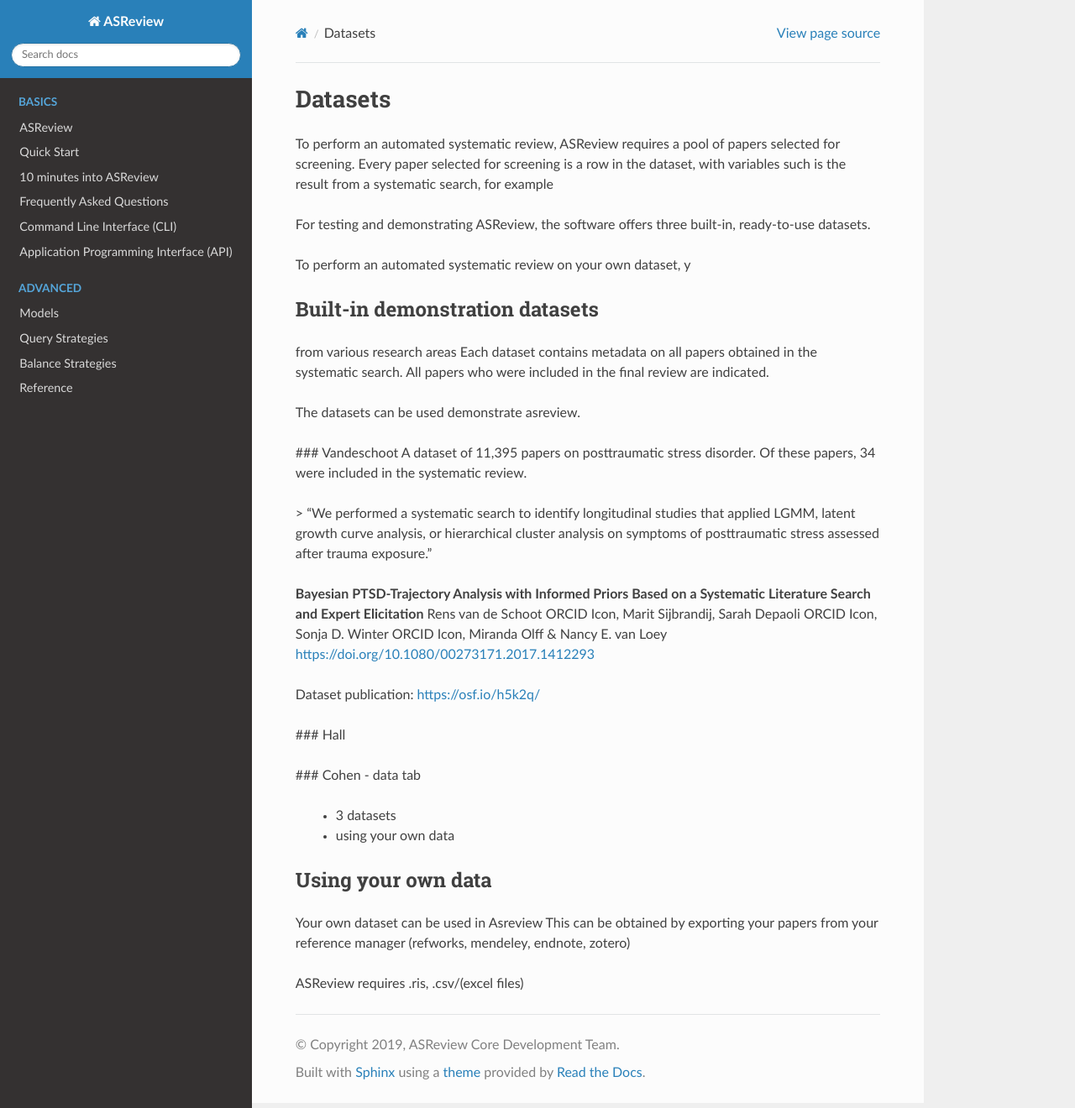
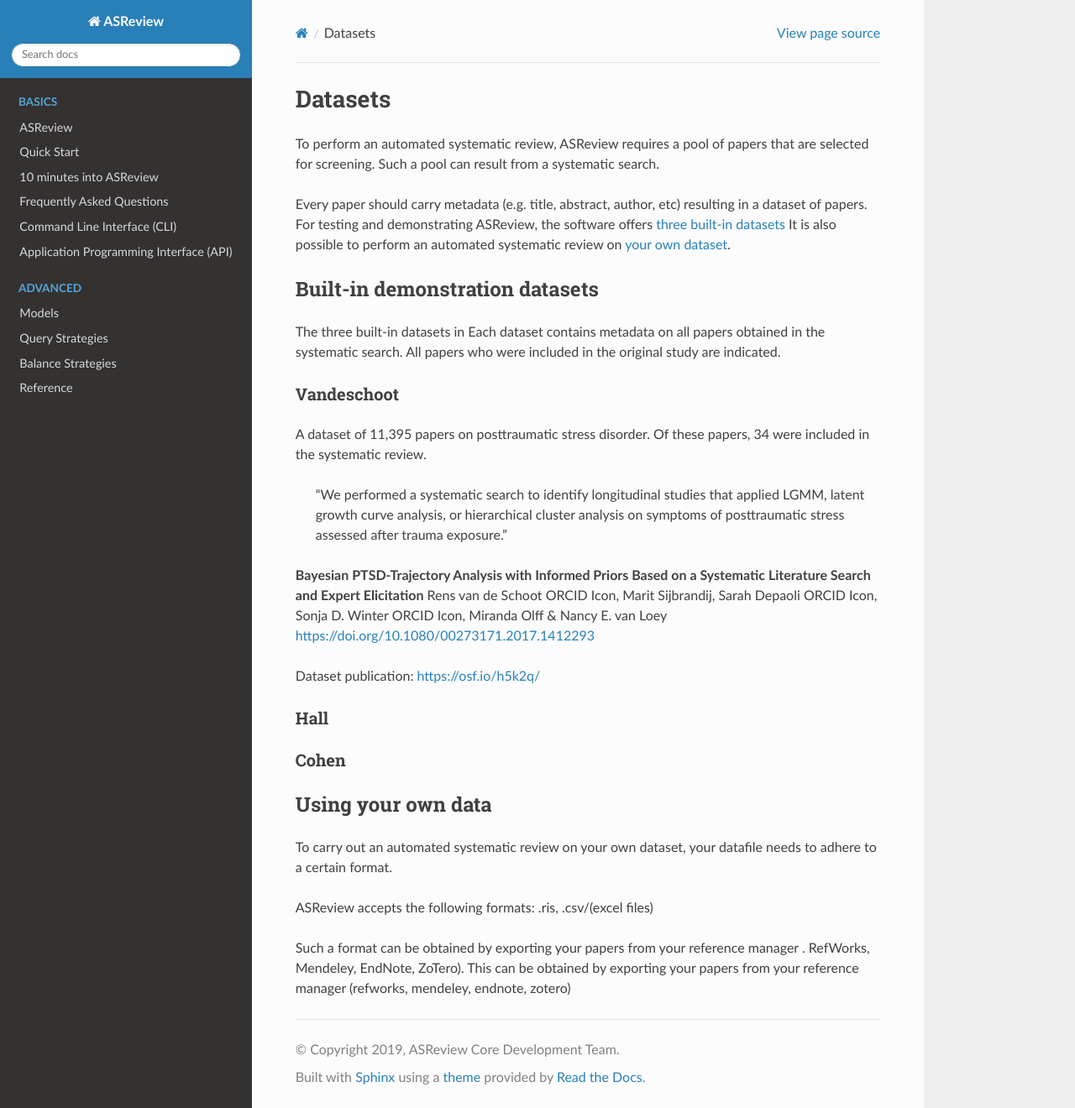
Before and after one commit to asreview/asreview, a Sphinx documentation site: the page built from docs/source/datasets.rst, in a window 1280 px wide and 1320 px high. Shown: the whole window at 84% size. Built offline with Sphinx 7.4.7 and the Read the Docs theme 2.0.0, drawn with Linux system fonts in a browser that asks for light colours.

Commit message:
Update datasets.rst

```diff
--- a/docs/source/datasets.rst
+++ b/docs/source/datasets.rst
@@ -1,25 +1,25 @@
 Datasets
 ========================
-To perform an automated systematic review, ASReview requires a pool of papers selected for screening.
-Every paper selected for screening is a row in the dataset, with variables such
-is the result from a systematic search, for example
+To perform an automated systematic review, ASReview requires a pool of papers that are selected for screening.
+Such a pool can result from a systematic search.
 
-For testing and demonstrating ASReview, the software offers three built-in, ready-to-use datasets.
-
-To perform an automated systematic review on your own dataset, y
+Every paper should carry metadata (e.g. title, abstract, author, etc) resulting in a dataset of papers.
+For testing and demonstrating ASReview, the software offers `three built-in datasets <#built-in-demonstration-datasets>`__
+It is also possible to perform an automated systematic review on `your own dataset <#using-your-own-data>`__.
 
 Built-in demonstration datasets
 ---------------------
-from various research areas
+The three built-in datasets in
 Each dataset contains metadata on all papers obtained in the systematic search.
-All papers who were included in the final review are indicated.
+All papers who were included in the original study are indicated.
 
-The datasets can be used demonstrate asreview.
 
-### Vandeschoot
+Vandeschoot
+~~~~~~~~~~~~~~
+
 A dataset of 11,395 papers on posttraumatic stress disorder. Of these papers, 34 were included in the systematic review.
 
-> "We performed a systematic search to identify longitudinal studies that applied LGMM, latent growth curve analysis, or hierarchical cluster analysis on symptoms of posttraumatic stress assessed after trauma exposure."
+    "We performed a systematic search to identify longitudinal studies that applied LGMM, latent growth curve analysis, or hierarchical cluster analysis on symptoms of posttraumatic stress assessed after trauma exposure."
 
 **Bayesian PTSD-Trajectory Analysis with Informed Priors Based on a Systematic Literature Search and Expert Elicitation**
 Rens van de Schoot ORCID Icon, Marit Sijbrandij, Sarah Depaoli ORCID Icon, Sonja D. Winter ORCID Icon, Miranda Olff & Nancy E. van Loey
@@ -28,16 +28,19 @@
 Dataset publication: https://osf.io/h5k2q/
 
 
-### Hall
+Hall
+~~~~~~~~~~~~~~
 
-### Cohen
-- data tab
-    - 3 datasets
-    - using your own data
+Cohen
+~~~~~~~~~~~~~~
+
 
 Using your own data
 ---------------------
-Your own dataset can be used in Asreview
+To carry out an automated systematic review on your own dataset, your datafile needs to adhere to a certain format.
+
+ASReview accepts the following formats:
+.ris, .csv/(excel files)
+
+Such a format can be obtained by exporting your papers from your reference manager . RefWorks, Mendeley, EndNote, ZoTero).
 This can be obtained by exporting your papers from your reference manager (refworks, mendeley, endnote, zotero)
-
-ASReview requires .ris, .csv/(excel files)
```
